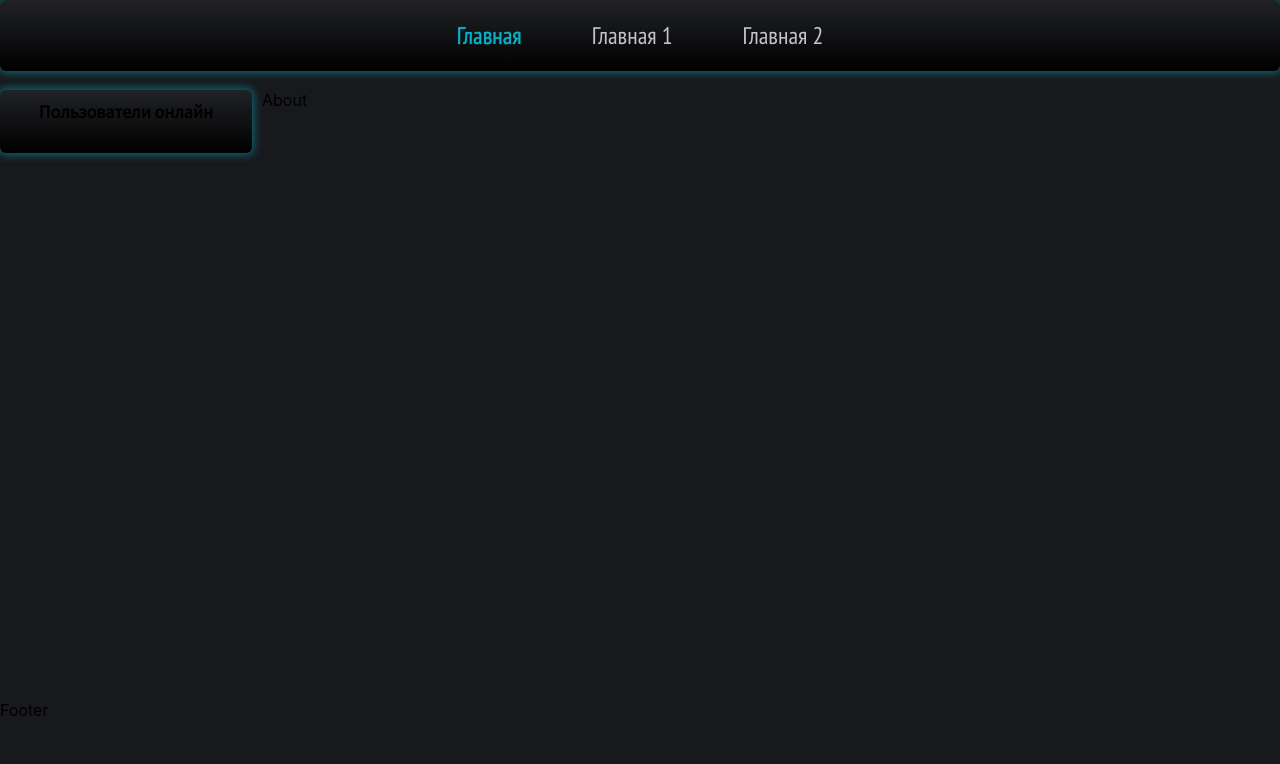
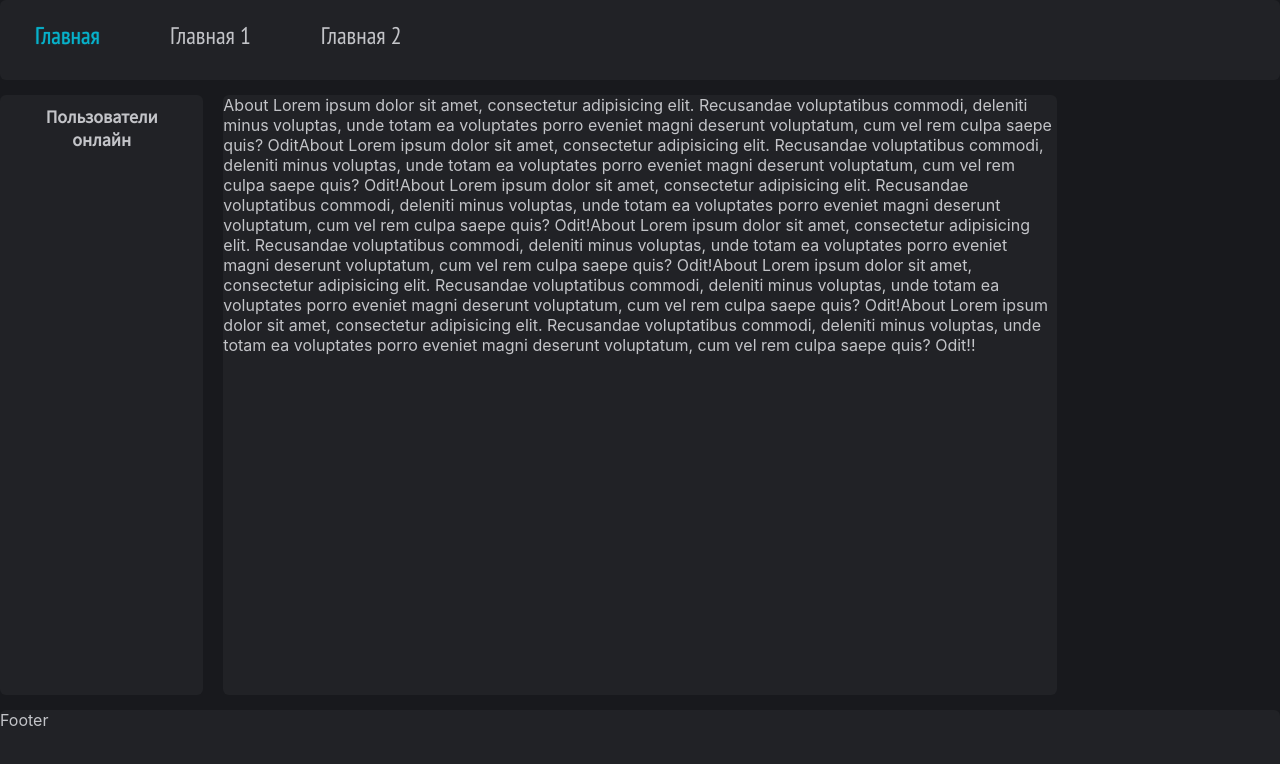
Before and after one commit to Xuchaku/VictorineReact, a React (Create React App) app: page / in a window 1280 px wide. Shown: the top 764 px of the page. Built offline with nearby package versions, Linux system fonts and the light colour scheme.

Commit message:
fix styles

```diff
--- a/src/Global/style/Global.scss
+++ b/src/Global/style/Global.scss
@@ -5,20 +5,6 @@
 @font-face {
   font-family: "Source Sans Pro";
   src: url("./../../assets/fonts/SourceSansPro-Regular.ttf");
-}
-
-//background
-$background-body: rgb(24, 25, 29);
-$background-structure: rgb(33, 34, 38);
-$shadow-structure: rgba(7, 177, 202, 0.5);
-%structure {
-  border-radius: 6px;
-  -webkit-box-shadow: 0px 0px 8px 2px $shadow-structure;
-  -moz-box-shadow: 0px 0px 8px 2px $shadow-structure;
-  box-shadow: 0px 0px 8px 2px $shadow-structure;
-  background: -webkit-linear-gradient(180deg, rgb(33, 34, 38), rgb(0, 0, 0));
-  background: -moz-linear-gradient(180deg, rgb(33, 34, 38), rgb(0, 0, 0));
-  background: linear-gradient(180deg, rgb(33, 34, 38), rgb(0, 0, 0));
 }
 
 //font
@@ -35,3 +21,15 @@ $font-size-major: 24px;
   transition: all 0.2s;
   text-shadow: 0px 0px 1px $font-active-color;
 }
+
+//background
+$background-body: rgb(24, 25, 29);
+$background-structure: rgb(33, 34, 38);
+$shadow-structure: rgba(7, 177, 202, 0.5);
+%structure {
+  border-radius: 6px;
+  //   -webkit-box-shadow: 0px 0px 8px 2px $shadow-structure;
+  //   -moz-box-shadow: 0px 0px 8px 2px $shadow-structure;
+  //   box-shadow: 0px 0px 8px 2px $shadow-structure;
+  color: $font-default-color;
+}
--- /dev/null
+++ b/src/components/Footer/Footer.scss
@@ -0,0 +1,7 @@
+@import "./../../Global/style/Global.scss";
+.Footer {
+  background-color: $background-structure;
+  display: flex;
+  flex-direction: column;
+  @extend %structure;
+}
--- /dev/null
+++ b/src/components/Footer/Footer.tsx
@@ -0,0 +1,7 @@
+import React from "react";
+import "./Footer.scss";
+const Footer = () => {
+  return <div className="Footer">Footer</div>;
+};
+
+export default Footer;
--- a/src/components/Navigation/Navigation.scss
+++ b/src/components/Navigation/Navigation.scss
@@ -3,7 +3,7 @@
   display: flex;
   flex-direction: row;
   flex-wrap: nowrap;
-  justify-content: center;
+  justify-content: flex-start;
   background-color: $background-structure;
   @extend %structure;
 }
--- a/src/components/Sidebar/Sidebar.scss
+++ b/src/components/Sidebar/Sidebar.scss
@@ -2,6 +2,7 @@
 .Sidebar {
   background-color: $background-structure;
   display: flex;
+  color: $font-default-color;
   flex-direction: column;
   @extend %structure;
 }
--- a/src/pages/About/About.scss
+++ b/src/pages/About/About.scss
@@ -0,0 +1,7 @@
+@import "./../../Global/style/Global.scss";
+.About {
+  background-color: $background-structure;
+  display: flex;
+  flex-direction: column;
+  @extend %structure;
+}
--- a/src/pages/About/About.tsx
+++ b/src/pages/About/About.tsx
@@ -1,5 +1,29 @@
 import React from "react";
+import "./About.scss";
+const About = () => {
+  return (
+    <div className="About">
+      About Lorem ipsum dolor sit amet, consectetur adipisicing elit. Recusandae
+      voluptatibus commodi, deleniti minus voluptas, unde totam ea voluptates
+      porro eveniet magni deserunt voluptatum, cum vel rem culpa saepe quis?
+      OditAbout Lorem ipsum dolor sit amet, consectetur adipisicing elit.
+      Recusandae voluptatibus commodi, deleniti minus voluptas, unde totam ea
+      voluptates porro eveniet magni deserunt voluptatum, cum vel rem culpa
+      saepe quis? Odit!About Lorem ipsum dolor sit amet, consectetur adipisicing
+      elit. Recusandae voluptatibus commodi, deleniti minus voluptas, unde totam
+      ea voluptates porro eveniet magni deserunt voluptatum, cum vel rem culpa
+      saepe quis? Odit!About Lorem ipsum dolor sit amet, consectetur adipisicing
+      elit. Recusandae voluptatibus commodi, deleniti minus voluptas, unde totam
+      ea voluptates porro eveniet magni deserunt voluptatum, cum vel rem culpa
+      saepe quis? Odit!About Lorem ipsum dolor sit amet, consectetur adipisicing
+      elit. Recusandae voluptatibus commodi, deleniti minus voluptas, unde totam
+      ea voluptates porro eveniet magni deserunt voluptatum, cum vel rem culpa
+      saepe quis? Odit!About Lorem ipsum dolor sit amet, consectetur adipisicing
+      elit. Recusandae voluptatibus commodi, deleniti minus voluptas, unde totam
+      ea voluptates porro eveniet magni deserunt voluptatum, cum vel rem culpa
+      saepe quis? Odit!!
+    </div>
+  );
+};
 
-export default function About() {
-  return <div>About</div>;
-}
+export default About;
--- a/src/pages/Game/Game.scss
+++ b/src/pages/Game/Game.scss
@@ -0,0 +1,7 @@
+@import "./../../Global/style/Global.scss";
+.Game {
+  background-color: $background-structure;
+  display: flex;
+  flex-direction: column;
+  @extend %structure;
+}
--- a/src/pages/Game/Game.tsx
+++ b/src/pages/Game/Game.tsx
@@ -1,5 +1,7 @@
 import React from "react";
+import "./Game.scss";
+const Game = () => {
+  return <div className="Game">Game</div>;
+};
 
-export default function Game() {
-  return <div>Game</div>;
-}
+export default Game;
--- a/src/pages/Main/Main.scss
+++ b/src/pages/Main/Main.scss
@@ -1,12 +1,13 @@
 .Main {
   display: grid;
-  grid-gap: 10px;
+  grid-gap: 15px 20px;
   grid-template-areas:
-    "header header header"
-    "sidebar main main"
-    "footer footer footer ";
-  grid-template-columns: minmax(100px, 1fr) 4fr;
-  grid-template-rows: 80px minmax(600px, auto) 200px;
+    "header header header header"
+    "sidebar main main hidden"
+    "footer footer footer footer ";
+  grid-template-columns: minmax(200px, 1fr) 2fr 2fr minmax(200px, 1fr);
+  //grid-template-rows: 80px minmax(600px, auto) 10%;
+  grid-template-rows: 80px minmax(600px, auto) 20%;
 }
 
 .Main > div:nth-child(1) {
@@ -14,11 +15,13 @@
 }
 .Main > div:nth-child(2) {
   grid-area: sidebar;
-  align-self: start;
 }
 .Main > div:nth-child(3) {
   grid-area: main;
 }
 .Main > div:nth-child(4) {
+  grid-area: hidden;
+}
+.Main > div:nth-child(5) {
   grid-area: footer;
 }
--- a/src/pages/Main/Main.tsx
+++ b/src/pages/Main/Main.tsx
@@ -3,18 +3,16 @@ import { Outlet } from "react-router-dom";
 import { Links } from "../../constants/constants";
 import Navigation from "../../components/Navigation/Navigation";
 import Sidebar from "../../components/Sidebar/Sidebar";
+import Footer from "../../components/Footer/Footer";
 import "./Main.scss";
 export default function Main() {
   return (
     <div className="Main">
-      <div>
-        <Navigation links={Links}></Navigation>
-      </div>
-      <div>
-        <Sidebar></Sidebar>
-      </div>
+      <Navigation links={Links}></Navigation>
+      <Sidebar></Sidebar>
       <Outlet></Outlet>
-      <div>Footer</div>
+      <div></div>
+      <Footer></Footer>
     </div>
   );
 }
--- a/src/pages/Menu/Menu.tsx
+++ b/src/pages/Menu/Menu.tsx
@@ -1,5 +1,7 @@
 import React from "react";
+import "./Menu.scss";
+const Menu = () => {
+  return <div className="Menu">Menu</div>;
+};
 
-export default function Menu() {
-  return <div>Menu</div>;
-}
+export default Menu;
```
